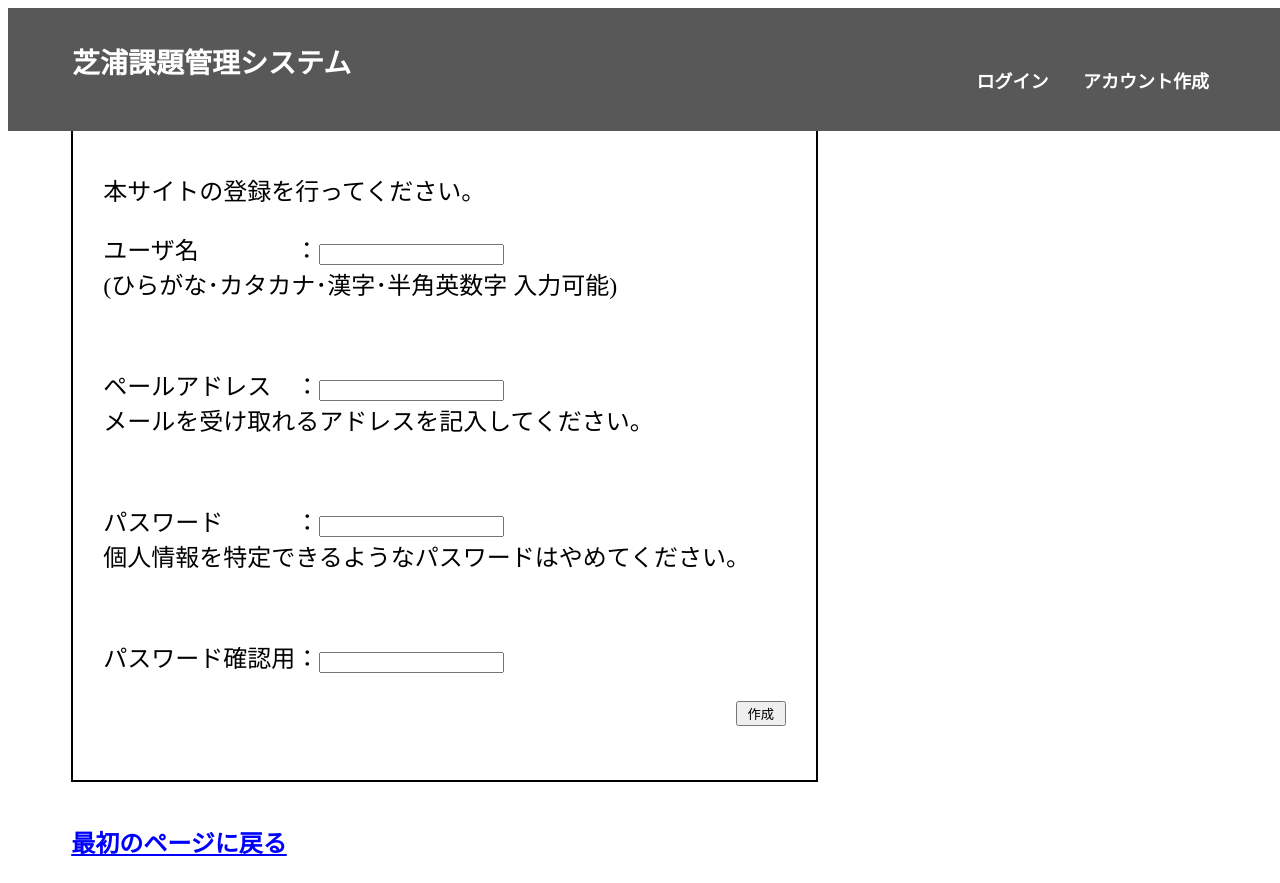
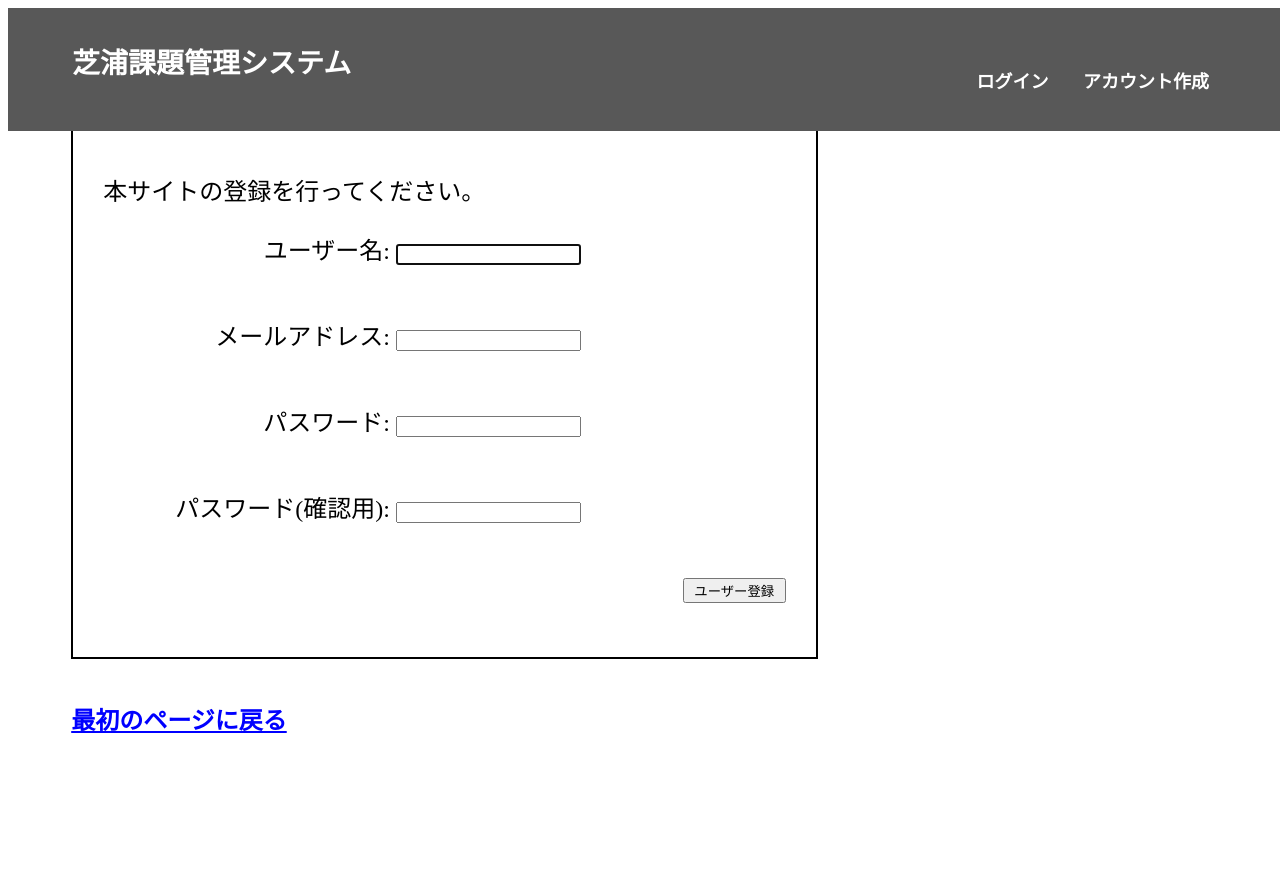
Before and after one commit to Tomoya777/project, a Django app: page /login/create/ in a window 1280 px wide. After the commit the page ends 733 px from the top, so only its background shows below. Run offline with Django 3.2, Linux system fonts and the light colour scheme; some libraries are stand-ins or nearby versions.

Commit message:
新規登録完了

```diff
--- a/site/polls/forms.py
+++ b/site/polls/forms.py
@@ -13,3 +13,12 @@ class LoginForm(auth_forms.AuthenticationForm):
         super().__init__(*args, **kw)
         for field in self.fields.values():
             field.widget.attrs['placeholder'] = field.label
+
+class UserCreationForm(UserCreationForm):
+    class Meta:
+        model = User
+        fields = ('username','email','password1','password2',)
+        labels={
+            'username':'ユーザー名',
+            'email':'メールアドレス',
+        }
--- a/site/static/css/create.css
+++ b/site/static/css/create.css
@@ -23,4 +23,11 @@
     .submit{
         text-align: right;
     }
+    .form2{
+        width: auto;
+        padding-right: 30%;
+    }
+    .form2 p{
+        text-align: right;
+    }
 }
--- a/site/templates/create.html
+++ b/site/templates/create.html
@@ -28,22 +28,22 @@
     <div class="create">
         <div class="form">
             <p>本サイトの登録を行ってください。</p>
-            <form method="POST">
-            {% csrf_token %}
-                <p>ユーザ名　　　　：<input name="username"><br>
-                    (ひらがな･カタカナ･漢字･半角英数字 入力可能)</p>
-                <br>
-                <p>ペールアドレス　：<input name="email"><br>
-                    メールを受け取れるアドレスを記入してください。</p>
-                <br>
-                <p>パスワード　　　：<input type="password" name="password"><br>
-                    個人情報を特定できるようなパスワードはやめてください。</p>
-                <br>
-                <p>パスワード確認用：<input type="password" name="password2"><br>
-                <div class="submit">
-                    <p><input type="submit" value=" 作成 "></p>
-                </div>
-            </form>
+            <div class="form2">
+                {% csrf_token %}
+                {% for field in form %}
+                <p>
+                    {{ field.label_tag }}
+                    {{ field }}
+                    <br><br>
+                    {% for error in field.errors %}
+                    <p style="color: red">{{ error }}</p>
+                    {% endfor %}
+                </p>
+                {% endfor %}
+            </div>
+            <div class="submit">
+                <p><input type="submit" value=" ユーザー登録 "></p>
+            </div>
         </div>
         <br>
         <p><a href="http://127.0.0.1:8000/"><b>最初のページに戻る</b></a>
```
